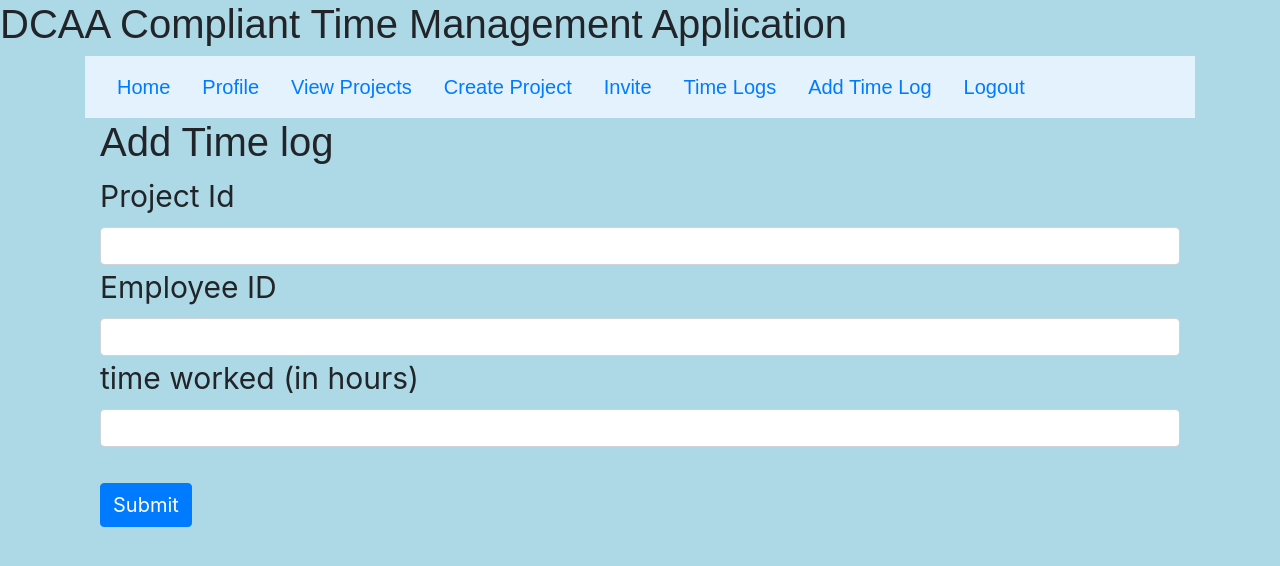
After one commit to jsines/CSI4999-project, a Flask app: page /add_time in a window 1280 px wide. The commit adds this page. Shown: the top 566 px of the page. Run offline with Flask 2, Linux system fonts and the light colour scheme; a user stored in the database is signed in; data comes from the database, SQL or seed files in the repository; both versions use the stored data as it was after the commit; some libraries are stand-ins or nearby versions.

Commit message:
Add files via upload

```diff
--- a/project/main_bp.py
+++ b/project/main_bp.py
@@ -1,9 +1,9 @@
-import string, random
+import string, random, datetime
 from flask import Blueprint, render_template, request, redirect, url_for, flash
 from flask_login import login_required, current_user
 from flask_mail import Message
 from werkzeug.security import generate_password_hash
-from .models import User, Employee, Project
+from .models import User, Employee, Project, TimeLog
 from . import db, mail
 
 main = Blueprint('main', __name__)
@@ -12,6 +12,20 @@ main = Blueprint('main', __name__)
 @main.route('/')
 def index():
     return render_template('index.html')
+
+@main.route('/timelogpage')
+def timelog():
+    rows = TimeLog.query.all()
+    return render_template('timelogpage.html', title='Overview', rows=rows)
+
+@main.route('/add_time', methods=["GET", "POST"])
+@login_required
+def add_time():
+    time_log_var1 = TimeLog(projectID=request.form.get("projectID"), employeeID=request.form.get("employeeID"), currentTime=datetime.datetime.now(), time=request.form.get("timeworked"))
+    db.session.add(time_log_var1)
+    db.session.commit()
+    return render_template('add_time.html')
+
 
 
 @main.route('/profile')
--- /dev/null
+++ b/project/templates/add_time.html
@@ -0,0 +1,73 @@
+{% extends "base.html" %} {% block content %}
+
+<html lang="en">
+  <head>
+    <title>Add Time log</title>
+    <meta charset="utf-8">
+    <meta http-equiv="X-UA-Compatible" content="IE=edge">
+    <meta name="viewport" content="width=device-width, initial-scale=1">
+    <link rel="stylesheet" href="/static/stylesheet.css" />
+    <link rel="stylesheet" href="https://maxcdn.bootstrapcdn.com/bootstrap/4.5.2/css/bootstrap.min.css">
+    <script src="https://ajax.googleapis.com/ajax/libs/jquery/3.5.1/jquery.min.js"></script>
+    <script src="https://cdnjs.cloudflare.com/ajax/libs/popper.js/1.16.0/umd/popper.min.js"></script>
+    <script src="https://maxcdn.bootstrapcdn.com/bootstrap/4.5.2/js/bootstrap.min.js"></script>
+    <link rel="stylesheet" href="/static/stylesheet.css" /> </head>
+
+  </head>
+  <body>
+
+    <div class="container-fluid">
+	<div class="row">
+		<div class="col-md-12">
+			<div class="page-header">
+				<h1>
+					Add Time log
+				</h1>
+			</div>
+		</div>
+	</div>
+	<div class="row">
+		<div class="col-md-12">
+			<form method="POST" action="/add_time">
+				<div class="form-group">
+
+					<label for="timelogname">
+						Project Id
+					</label>
+					<input type="text" class="form-control" name="projectID">
+
+
+					<label for="Employeename">
+						Employee ID
+					</label>
+					<input type="text" class="form-control" name="employeeID">
+
+
+
+
+
+					<label for="time worked">
+						time worked (in hours)
+					</label>
+					<input type="text" class="form-control" name="timeworked">
+				</div>
+
+
+				<button type="submit" class="btn btn-primary">
+					Submit
+				</button>
+
+			</form>
+		</div>
+	</div>
+	<div class="row">
+		<div class="col-md-12">
+
+		</div>
+	</div>
+</div>
+
+
+  </body>
+</html>
+{% endblock %}
--- a/project/templates/base.html
+++ b/project/templates/base.html
@@ -55,6 +55,16 @@
                 {% endif %}
                 {% if current_user.is_authenticated %}
                 <li class="nav-item">
+                    <a class="nav-link" href="{{ url_for('main.timelog') }}">Time Logs</a>
+                </li>
+                {% endif %}
+                {% if current_user.is_authenticated %}
+                <li class="nav-item">
+                    <a class="nav-link" href="{{ url_for('main.add_time') }}">Add Time Log</a>
+                </li>
+                {% endif %}
+                {% if current_user.is_authenticated %}
+                <li class="nav-item">
                     <a class="nav-link" href="{{ url_for('auth.logout') }}">Logout</a>
                 </li>
                 {% endif %}
```
Also changed, not shown: project/templates/timelogpage.html (added, +67 -0 lines), project/tl_add.py (added, +14 -0 lines), project/db.sqlite.
